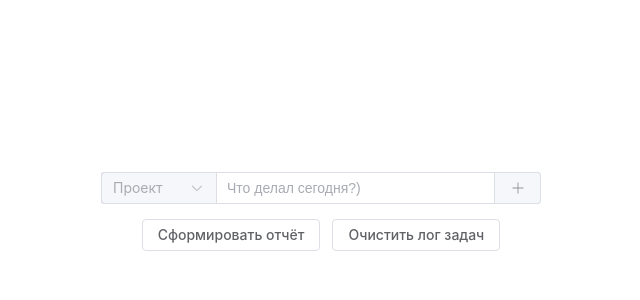
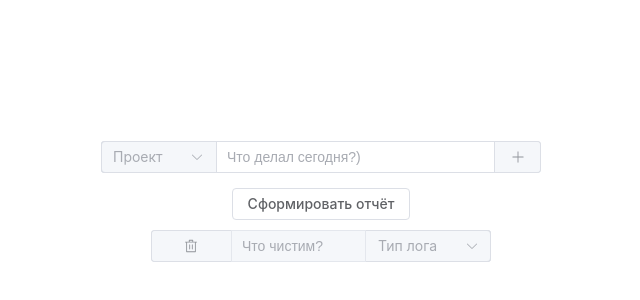
Before and after one commit to Booooer/task-filler, a Vue app: page / in a window 1280 px wide. Shown: the part 196-496 px from the top of the page, without its empty margins (319-959 px from the left). Built offline with nearby package versions, Linux system fonts and the light colour scheme.

Commit message:
change clear log logic; add count tasks project; fix bugs

```diff
--- a/src/App.vue
+++ b/src/App.vue
@@ -5,7 +5,3 @@ import LogFormTask from './components/LogFormTask.vue'
 <template>
   <LogFormTask/>
 </template>
-
-<style scoped>
-
-</style>
--- a/src/components/LogFormTask.vue
+++ b/src/components/LogFormTask.vue
@@ -8,8 +8,19 @@ import {isEmpty} from "element-plus/es/utils/index";
 const allTasks = ref([])
 allTasks.value = JSON.parse(localStorage.getItem('tasks')) ?? []
 const clearStorage = () => {
-  localStorage.clear()
+  if (!clearValue.value) {
+    ElMessage.warning('Выбери тип лога, дурачок :)')
+    return
+  }
+  localStorage.setItem(`${clearValue.value}`, null)
+
+  if (clearValue.value === 'tasks') {
     allTasks.value = []
+  } else {
+    projects.value = ['Б24']
+  }
+
+  ElMessage.success('Выбранный лог был успешно очищен!')
 }
 
 const date = new Date()
@@ -84,7 +95,7 @@ const copyTask = (task) => {
 }
 
 const updateProjects = (task) => {
-  let project = task.split('-')[0]
+  let project = task.split('-')[0].replaceAll(' ', '')
   if (!projects.value.includes(project)) {
     console.log(project)
     projects.value.push(project)
@@ -95,21 +106,38 @@ const updateProjects = (task) => {
 const removeItemTask = (index) => {
   tasks.value.splice(index, 1)
 }
-
 const removeLogItem = (index) => {
   allTasks.value.splice(index, 1)
   localStorage.setItem('tasks', JSON.stringify(allTasks.value))
 }
+const calculateCountTasks = () => {
 
+}
+
+let projectsCount = new Map([])
 const tasks = ref([])
 const currentTask = ref('')
 const projects = ref([])
 const currentProject = ref('')
+const clearValue = ref('')
 projects.value = !isEmpty(JSON.parse(localStorage.getItem('projects'))) ? JSON.parse(localStorage.getItem('projects')) : []
 
 if (!projects.value.includes('Б24')) {
   projects.value.push('Б24')
 }
+
+window.addEventListener('load', () => {
+  allTasks.value.forEach((task) => {
+    let project = task.split('-')[0].replaceAll(' ', '')
+
+    if (!projectsCount.get(project)) {
+      projectsCount.set(project, 1)
+    } else {
+      let number = projectsCount.get(project)
+      projectsCount.set(project, ++number)
+    }
+  })
+})
 
 </script>
 
@@ -185,13 +213,54 @@ if (!projects.value.includes('Б24')) {
   >
     Сформировать отчёт
   </el-button>
+  <div class="clear-log-btn">
+    <el-input
+        style="width: 340px"
+        disabled
+        placeholder="Что чистим?"
+    >
+      <template #append>
+        <el-select
+            v-model="clearValue"
+            placeholder="Тип лога"
+            style="width: 125px"
+        >
+          <el-option
+              label="Задачи"
+              value="tasks"
+          />
+          <el-option
+              label="Проекты"
+              value="projects"
+          />
+        </el-select>
+      </template>
+      <template #prepend>
         <el-button
-      style="margin-top: 15px"
             size="default"
             @click="clearStorage()"
+            style="width: 80px"
         >
-    Очистить лог задач
+          <el-icon>
+            <Delete/>
+          </el-icon>
         </el-button>
+      </template>
+    </el-input>
+  </div>
+  <div
+      style="width: 100%; display: flex; justify-content: center">
+    <div class="stats-report">
+      <el-tag
+          v-if="allTasks.length"
+          v-for="tag in projectsCount"
+          type="primary"
+          effect="dark"
+      >
+        {{ tag[0] }} - {{ projectsCount.get(tag[0]) }}
+      </el-tag>
+    </div>
+  </div>
 </template>
 
 
@@ -204,6 +273,7 @@ if (!projects.value.includes('Б24')) {
   width: 50vw;
   min-width: 400px;
   min-height: 100px;
+  max-height: 250px;
   overflow: auto;
 }
 
@@ -234,4 +304,17 @@ if (!projects.value.includes('Б24')) {
 .add-task-input {
   margin-top: 15px;
 }
+
+.clear-log-btn {
+  margin-top: 10px;
+}
+
+.stats-report {
+  margin-top: 20px;
+  display: flex;
+  flex-wrap: nowrap;
+  max-width: 200px;
+  align-items: center;
+  gap: 5px;
+}
 </style>
```
Also changed, not shown: 5 other files (tests, documents, lock files or other folders). Lines whose indentation alone changed are shown as unchanged.
